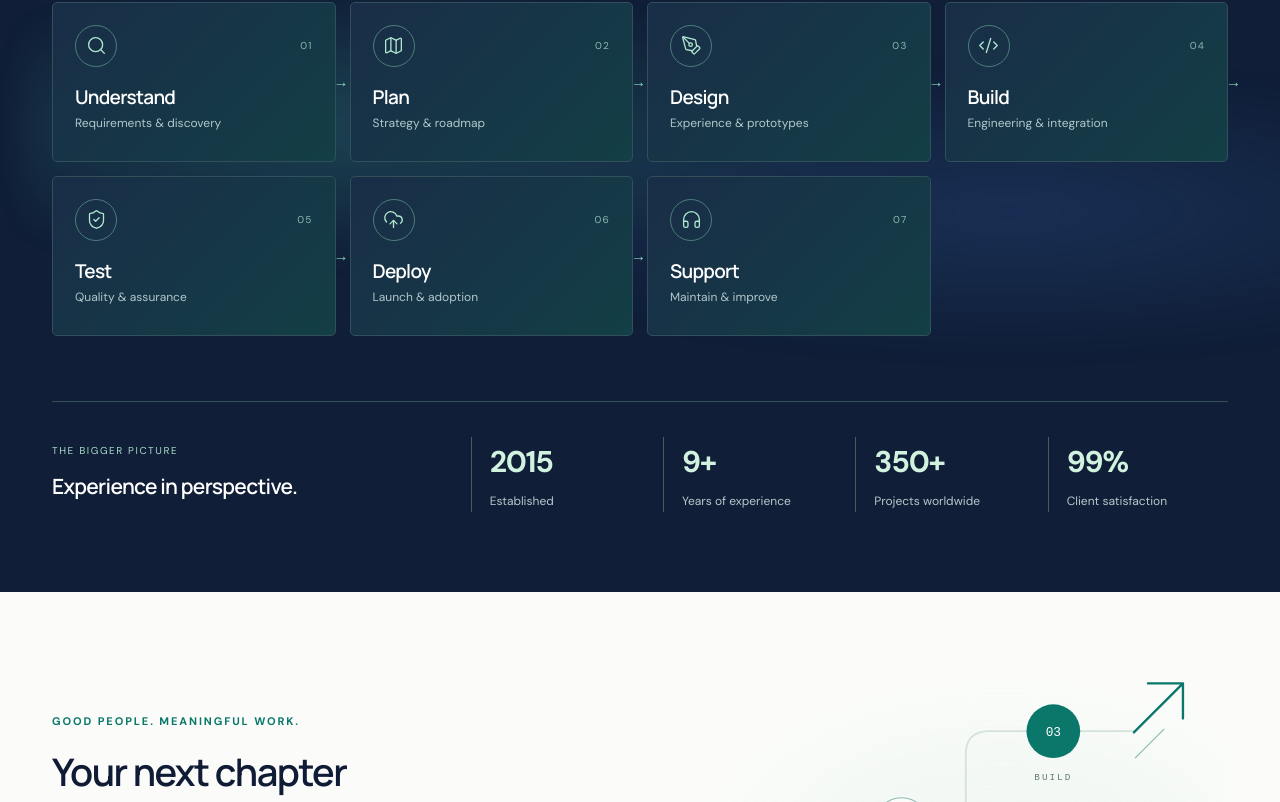
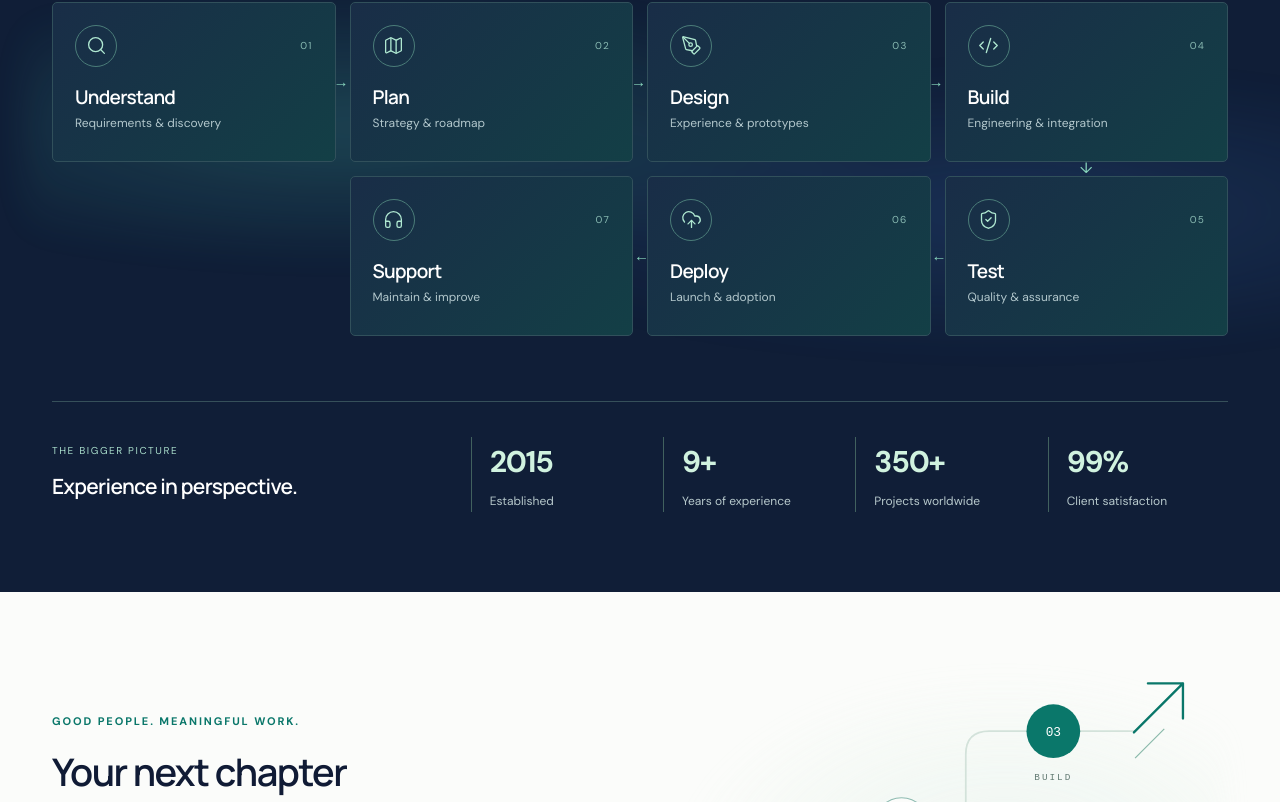
Before and after one commit to YoganathKopuru/Lakshya-Web-Design, a Next.js app: page / in a window 1280 px wide. Shown: the part 4410-5212 px from the top of the page. Built offline with nearby package versions, Linux system fonts and the light colour scheme; no server answers.

Commit message:
Connect journey stages across responsive rows

```diff
--- a/src/components/delivery-journey.module.css
+++ b/src/components/delivery-journey.module.css
@@ -77,6 +77,34 @@
   z-index: 1;
   color: #89d8be;
   transform: translateY(-50%);
+}
+/* Continue the journey back across the second row. */
+@media (min-width: 851px) {
+  .stages li:nth-child(5) {
+    grid-column: 4;
+    grid-row: 2;
+  }
+  .stages li:nth-child(6) {
+    grid-column: 3;
+    grid-row: 2;
+  }
+  .stages li:nth-child(7) {
+    grid-column: 2;
+    grid-row: 2;
+  }
+  .stages li:nth-child(4)::after {
+    content: '↓';
+    right: 50%;
+    top: auto;
+    bottom: -19px;
+    transform: translateX(50%);
+  }
+  .stages li:nth-child(5)::after,
+  .stages li:nth-child(6)::after {
+    content: '←';
+    right: auto;
+    left: -13px;
+  }
 }
 .card {
   position: relative;
@@ -212,6 +240,32 @@
   .stages {
     grid-template-columns: repeat(2, 1fr);
   }
+  .stages li:nth-child(3) {
+    grid-column: 2;
+    grid-row: 2;
+  }
+  .stages li:nth-child(4) {
+    grid-column: 1;
+    grid-row: 2;
+  }
+  .stages li:nth-child(7) {
+    grid-column: 2;
+    grid-row: 4;
+  }
+  .stages li:nth-child(2)::after,
+  .stages li:nth-child(4)::after,
+  .stages li:nth-child(6)::after {
+    content: '↓';
+    right: 50%;
+    top: auto;
+    bottom: -19px;
+    transform: translateX(50%);
+  }
+  .stages li:nth-child(3)::after {
+    content: '←';
+    right: auto;
+    left: -13px;
+  }
   .snapshot {
     grid-template-columns: 1fr;
     gap: 20px;
@@ -231,7 +285,12 @@
     grid-template-columns: 1fr;
     gap: 10px;
   }
-  .stages li:not(:last-child):after {
+  .stages li:nth-child(n) {
+    grid-column: auto;
+    grid-row: auto;
+  }
+  .stages li:nth-child(n):not(:last-child):after {
+    left: auto;
     content: '↓';
     right: 22px;
     top: auto;
```
